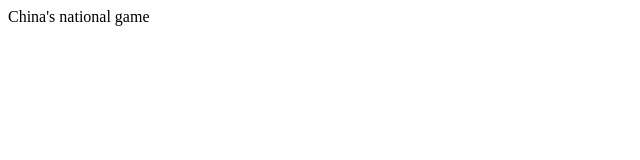
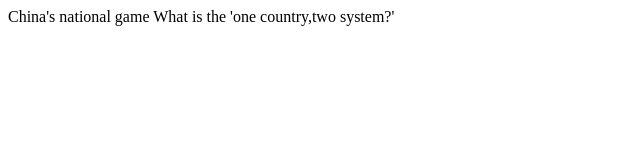
Before and after one commit to Louiehung/tic-tac-toe-game, a plain HTML site: page index.html in a window 1280 px wide. Shown: the whole page, without its empty margins (0-640 px from the left). Drawn offline with Linux system fonts and the light colour scheme.

Commit message:
Update index.html

```diff
--- a/index.html
+++ b/index.html
@@ -1,5 +1,6 @@
 <HTML>
 <BODY>
 China's national game
+  What is the 'one country,two system?'
 </BODY>
 </HTML>
```
